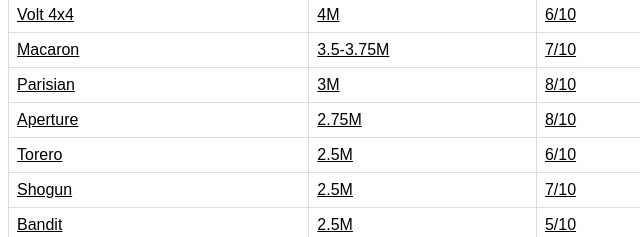
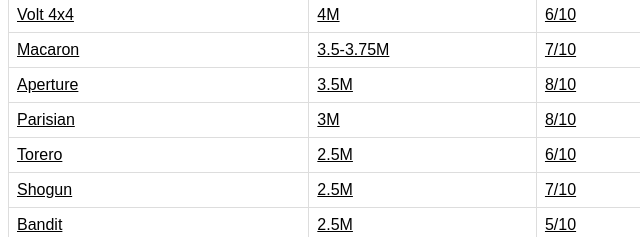
Before and after one commit to toorawa376/toorawa376.github.io, a plain HTML site: page index.html in a window 1280 px wide. Shown: the part 818-1055 px from the top of the page, 0-640 px from the left. Drawn offline with Linux system fonts and the light colour scheme.

Commit message:
Update index.html

```diff
--- a/index.html
+++ b/index.html
@@ -221,7 +221,7 @@ text-decoration: underline;
     </tr>
     <tr>
         <td>Aperture</td>
-        <td>2.75M</td>
+        <td>3.5M</td>
         <td>8/10</td>
         <td>Nil</td>
         <td>3M</td>
```
